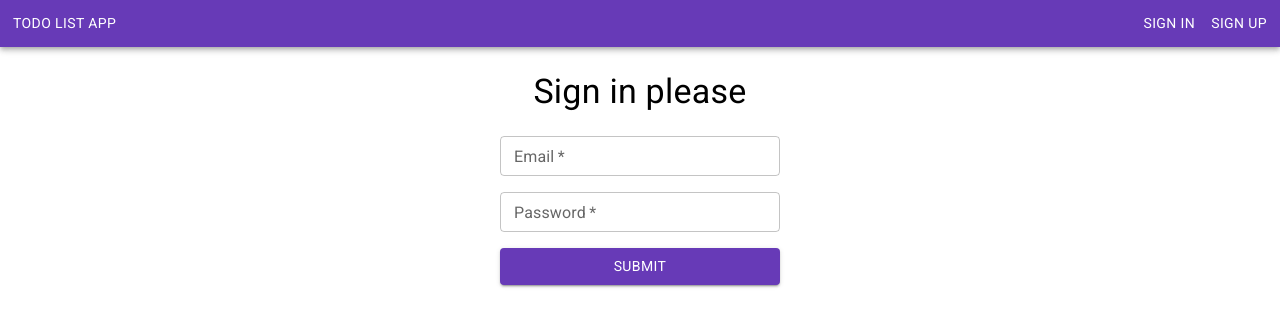
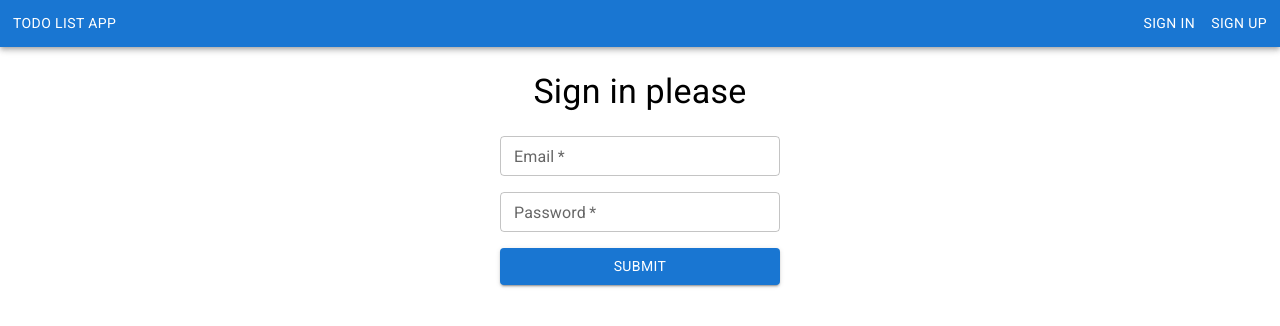
Before and after one commit to spacepocket1985/toDoApp, a React (Vite) app: page /sign-in in a window 1280 px wide. Shown: the top 326 px of the page. Built offline with nearby package versions, Linux system fonts and the light colour scheme.

Commit message:
feat: add AuthContext

```diff
--- a/package.json
+++ b/package.json
@@ -18,6 +18,7 @@
     "@fontsource/roboto": "^5.1.0",
     "@hookform/resolvers": "^3.9.0",
     "@mui/icons-material": "^6.1.1",
+    "@mui/joy": "^5.0.0-beta.48",
     "@mui/material": "^6.1.1",
     "@types/uuid": "^10.0.0",
     "react": "^18.3.1",
--- a/src/App.tsx
+++ b/src/App.tsx
@@ -1,27 +1,19 @@
 import { FC } from 'react';
 import { BrowserRouter as Router } from 'react-router-dom';
-import { createTheme, ThemeProvider } from '@mui/material/styles';
-import { deepPurple, purple } from '@mui/material/colors';
 
 import { AppRouter } from './routes/AppRouter';
 import { Header } from './components/layout/Header';
 
 import '@fontsource/roboto/400.css';
-
-const theme = createTheme({
-  palette: {
-    primary: deepPurple,
-    secondary: purple,
-  },
-});
+import { AuthProvider } from './context/AuthContext';
 
 const App: FC = () => {
   return (
     <Router>
-      <ThemeProvider theme={theme}>
+      <AuthProvider>
         <Header />
         <AppRouter />
-      </ThemeProvider>
+      </AuthProvider>
     </Router>
   );
 };
--- a/src/components/layout/Header.tsx
+++ b/src/components/layout/Header.tsx
@@ -5,9 +5,11 @@ import Grid from '@mui/material/Grid2';
 import { useNavigate } from 'react-router-dom';
 
 import { RoutePaths } from '../../routes/routePaths';
+import { useAuth } from '../../context/AuthContext';
 
 export const Header: React.FC = () => {
   const navigate = useNavigate();
+  const { authToken, removeAuthToken } = useAuth();
   return (
     <Box sx={{ flexGrow: 1, mb: 1 }}>
       <AppBar position="static">
@@ -31,10 +33,11 @@ export const Header: React.FC = () => {
             <Button
               color="inherit"
               onClick={() => {
-                navigate(RoutePaths.SignInPage);
+                if (!authToken) navigate(RoutePaths.SignInPage);
+                else removeAuthToken();
               }}
             >
-              Sign In
+              {!authToken ? 'Sign in' : 'Sign out'}
             </Button>
             <Button
               color="inherit"
--- /dev/null
+++ b/src/components/snack/Snack.tsx
@@ -0,0 +1,34 @@
+import Stack from '@mui/joy/Stack';
+
+import Snackbar from '@mui/joy/Snackbar';
+import React from 'react';
+
+type SnackColorType = 'primary' | 'neutral' | 'danger' | 'success' | 'warning';
+type SnackVariantType = 'outlined' | 'plain' | 'soft' | 'solid';
+
+export const Snack: React.FC<{
+  color: SnackColorType;
+  variant: SnackVariantType;
+  children: React.ReactNode;
+}> = ({ color, variant, children }) => {
+  const [open, setOpen] = React.useState(true);
+
+  return (
+    <Stack spacing={2} sx={{ alignItems: 'center' }}>
+      <Snackbar
+        autoHideDuration={4000}
+        open={open}
+        variant={variant}
+        color={color}
+        onClose={(_, reason) => {
+          if (reason === 'clickaway') {
+            return;
+          }
+          setOpen(false);
+        }}
+      >
+        {children}
+      </Snackbar>
+    </Stack>
+  );
+};
--- /dev/null
+++ b/src/components/spinner/Spinner.tsx
@@ -0,0 +1,8 @@
+import { CircularProgress, Box } from '@mui/material';
+export const Spinner: React.FC = () => {
+  return (
+    <Box sx={{ display: 'flex', justifyContent: 'center' }}>
+      <CircularProgress size="5rem" />
+    </Box>
+  );
+};
--- a/src/components/toDO/AddTodoForm.tsx
+++ b/src/components/toDO/AddTodoForm.tsx
@@ -42,7 +42,6 @@ export const AddTodoForm: React.FC<{
         value={newTaskTitle}
         label="Todo text"
         variant="outlined"
-        color="secondary"
         size="small"
         error={!!error}
         helperText={error}
--- /dev/null
+++ b/src/context/AuthContext.tsx
@@ -0,0 +1,40 @@
+import { createContext, useContext, useState, ReactNode } from 'react';
+import { isToken, removeToken, setToken } from '../utils/localStorageActions';
+
+type AuthContextType = {
+  authToken: string | null;
+  removeAuthToken: () => void;
+  updateToken: (token: string) => void;
+};
+
+type AuthProviderPropsType = {
+  children: ReactNode;
+};
+
+const AuthContext = createContext<AuthContextType | undefined>(undefined);
+
+export const AuthProvider: React.FC<AuthProviderPropsType> = ({ children }) => {
+  const [authToken, setAuthToken] = useState(isToken());
+
+  const removeAuthToken = (): void => {
+    setAuthToken(null);
+    removeToken();
+  };
+
+  const updateToken = (token: string): void => {
+    setAuthToken(token);
+    setToken(token);
+  };
+
+  const value = { authToken, removeAuthToken, updateToken };
+
+  return <AuthContext.Provider value={value}>{children}</AuthContext.Provider>;
+};
+
+export const useAuth = (): AuthContextType => {
+  const context = useContext(AuthContext);
+  if (!context) {
+    throw new Error('useAuth must be used within a AuthProvider');
+  }
+  return context;
+};
--- a/src/hooks/useHttp.ts
+++ b/src/hooks/useHttp.ts
@@ -3,7 +3,7 @@ import { useCallback, useState } from 'react';
 type UseHttpType<T> = {
   isLoading: boolean;
   isError: string | null;
-  fetchData: (url: string, options: RequestInit) => Promise<T | null>;
+  fetchData: (url: string, options: RequestInit) => Promise<T | undefined>;
 };
 
 const useHttp = <T>(): UseHttpType<T> => {
@@ -11,7 +11,7 @@ const useHttp = <T>(): UseHttpType<T> => {
   const [isError, setIsError] = useState<string | null>(null);
 
   const fetchData = useCallback(
-    async (url: string, options: RequestInit): Promise<T | null> => {
+    async (url: string, options: RequestInit): Promise<T | undefined> => {
       setIsLoading(true);
       setIsError(null);
 
@@ -19,14 +19,14 @@ const useHttp = <T>(): UseHttpType<T> => {
         const response = await fetch(url, options);
         if (!response.ok) {
           throw new Error(
-            `We have error in fetch data. Info - ${response.statusText}`
+            `We have error in fetch data.${response.statusText} Code status - ${response.status}`
           );
         }
+
         const data: T = await response.json();
         return data;
       } catch (error) {
         if (error instanceof Error) setIsError(error.message);
-        return null;
       } finally {
         setIsLoading(false);
       }
--- a/src/pages/Main.tsx
+++ b/src/pages/Main.tsx
@@ -1,4 +1,5 @@
-import { useState } from 'react';
+import { useState, useEffect } from 'react';
+import { useNavigate } from 'react-router-dom';
 
 import { v1 } from 'uuid';
 
@@ -6,13 +7,25 @@ import { AddTodoForm } from '../components/toDO/AddTodoForm';
 import { TaskType, TodoList } from '../components/toDO/TodoList';
 
 import { Wrapper } from '../components/wrapper/Wrapper';
+import { RoutePaths } from '../routes/routePaths';
+import { Spinner } from '../components/spinner/Spinner';
+import { useAuth } from '../context/AuthContext';
 
 export const Main: React.FC = () => {
+  const navigate = useNavigate();
+  const { authToken } = useAuth();
+
+  useEffect(() => {
+    if (authToken === null) navigate(RoutePaths.SignInPage);
+    else setIsloading(false);
+  }, [authToken, navigate]);
   const [tasks, setTasks] = useState<TaskType[]>([
     { id: v1(), title: 'Walking the dog 🐶', isDone: true },
     { id: v1(), title: 'Clean house 🏠', isDone: true },
     { id: v1(), title: 'Call parents ☎️', isDone: false },
   ]);
+
+  const [isLoading, setIsloading] = useState(true);
 
   const changeTaskStatus = (id: string) => {
     setTasks((prevTasks) =>
@@ -30,14 +43,22 @@ export const Main: React.FC = () => {
     setTasks((prevTasks) => [...prevTasks, { id: v1(), title, isDone: false }]);
   };
 
-  return (
-    <Wrapper title={'Get things done!'}>
+  const spinner = isLoading ? <Spinner /> : null;
+  const content = !isLoading ? (
+    <>
       <AddTodoForm addTask={addTask} />
       <TodoList
         tasks={tasks}
         changeTaskStatus={changeTaskStatus}
         deleteTask={deleteTask}
       />
+    </>
+  ) : null;
+
+  return (
+    <Wrapper title={'Get things done!'}>
+      {spinner}
+      {content}
     </Wrapper>
   );
 };
--- a/src/pages/SignIn.tsx
+++ b/src/pages/SignIn.tsx
@@ -1,9 +1,13 @@
-import { Box, Button, CircularProgress, TextField } from '@mui/material';
+import { Box, Button, TextField } from '@mui/material';
 import { useForm, SubmitHandler } from 'react-hook-form';
 import { Wrapper } from '../components/wrapper/Wrapper';
 import useHttp from '../hooks/useHttp';
 import { useNavigate } from 'react-router-dom';
 import { RoutePaths } from '../routes/routePaths';
+import { _LoginEndpoint } from '../service/toDoApi';
+import { Spinner } from '../components/spinner/Spinner';
+import { Snack } from '../components/snack/Snack';
+import { useAuth } from '../context/AuthContext';
 
 type SignInInputsType = {
   email: string;
@@ -16,12 +20,12 @@ export const SignIn: React.FC = () => {
   });
 
   const navigate = useNavigate();
+  const { updateToken } = useAuth();
 
-  const { fetchData, isLoading, isError } = useHttp();
-  const _ApiBase = 'https://todo-redev.herokuapp.com/api';
+  const { fetchData, isLoading, isError } = useHttp<{ token: string }>();
 
-  const onSubmit: SubmitHandler<SignInInputsType> = (data) => {
-    fetchData(`${_ApiBase}/auth/login`, {
+  const onSubmit: SubmitHandler<SignInInputsType> = async (data) => {
+    const token = await fetchData(_LoginEndpoint, {
       method: 'POST',
       headers: {
         'Content-Type': 'application/json',
@@ -30,17 +34,16 @@ export const SignIn: React.FC = () => {
         email: data.email,
         password: data.password,
       }),
-    })
-      .then((data) => {
-        console.log(data);
-        navigate(RoutePaths.MainPage);
-      })
-      .catch((er) => console.log(er));
+    });
+    if (token) {
+      updateToken(token.token);
+      navigate(RoutePaths.MainPage);
+    }
   };
 
-  const spinner = isLoading ? <CircularProgress size="lg" /> : null;
+  const spinner = isLoading ? <Spinner /> : null;
   const content = !isLoading ? (
-    <Wrapper title={'Sign in please'}>
+    <>
       <Box
         component="form"
         sx={{
@@ -73,15 +76,18 @@ export const SignIn: React.FC = () => {
           Submit
         </Button>
       </Box>
-
-      {isError && <p>Error: {isError}</p>}
-    </Wrapper>
+    </>
   ) : null;
 
   return (
-    <>
+    <Wrapper title={'Sign in please'}>
       {spinner}
       {content}
-    </>
+      {isError && (
+        <Snack color="danger" variant="solid">
+          {isError}
+        </Snack>
+      )}
+    </Wrapper>
   );
 };
--- /dev/null
+++ b/src/service/toDoApi.ts
@@ -0,0 +1,5 @@
+const _BaseEndpoint = 'https://todo-redev.herokuapp.com/api';
+
+export const _LoginEndpoint = `${_BaseEndpoint}/auth/login`;
+export const _RegEndpoint = `${_BaseEndpoint}/users/register`;
+export const _ToDoEndpoint = `${_BaseEndpoint}/todos`;
--- /dev/null
+++ b/src/utils/localStorageActions.ts
@@ -0,0 +1,10 @@
+const storageKey = 'toDoToken';
+
+const setToken = (token: string): void => {
+  localStorage.setItem(storageKey, token);
+};
+
+const isToken = (): string | null => localStorage.getItem(storageKey);
+const removeToken = (): void => localStorage.removeItem(storageKey);
+
+export { storageKey, setToken, isToken, removeToken };
```
Also changed, not shown: 1 other file (tests, documents, lock files or other folders).
